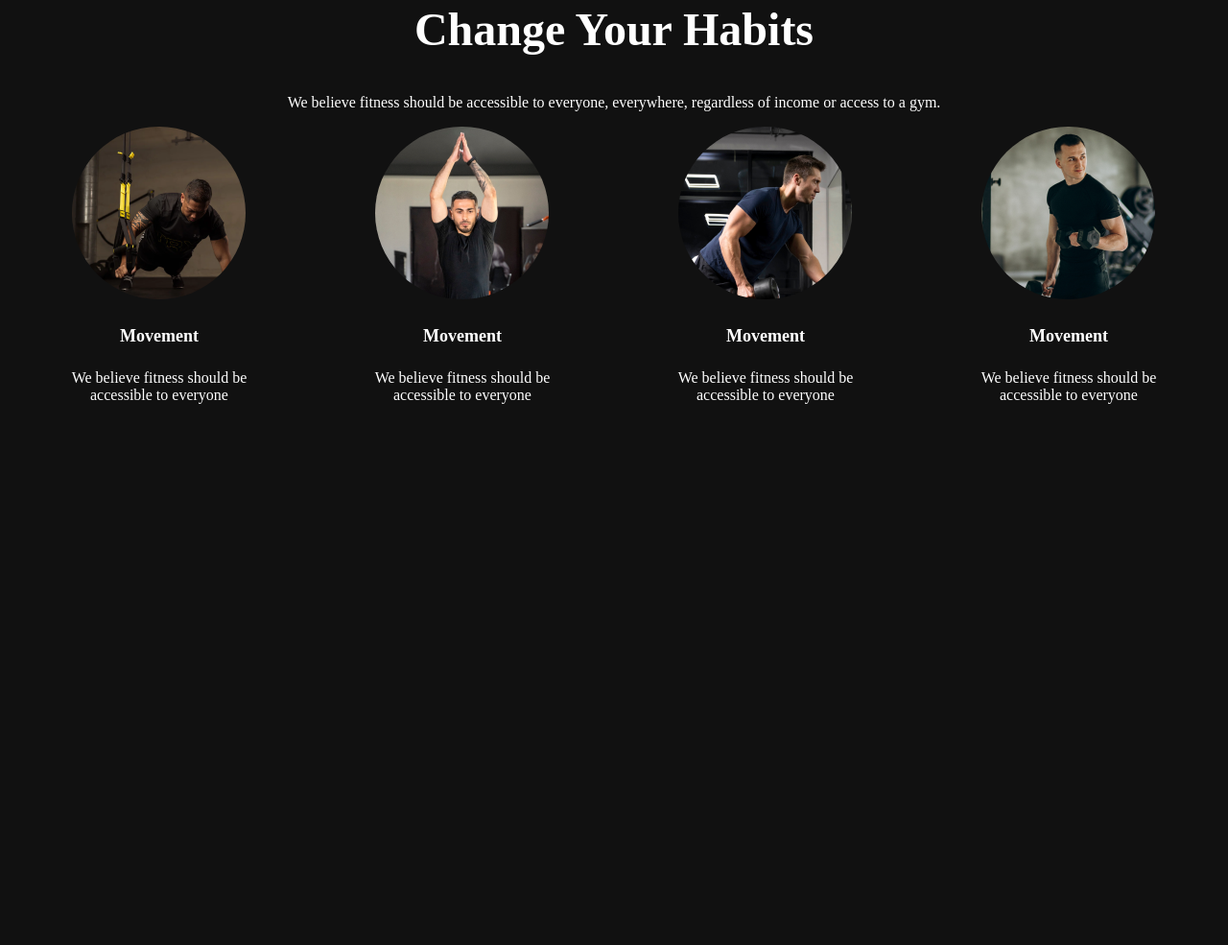
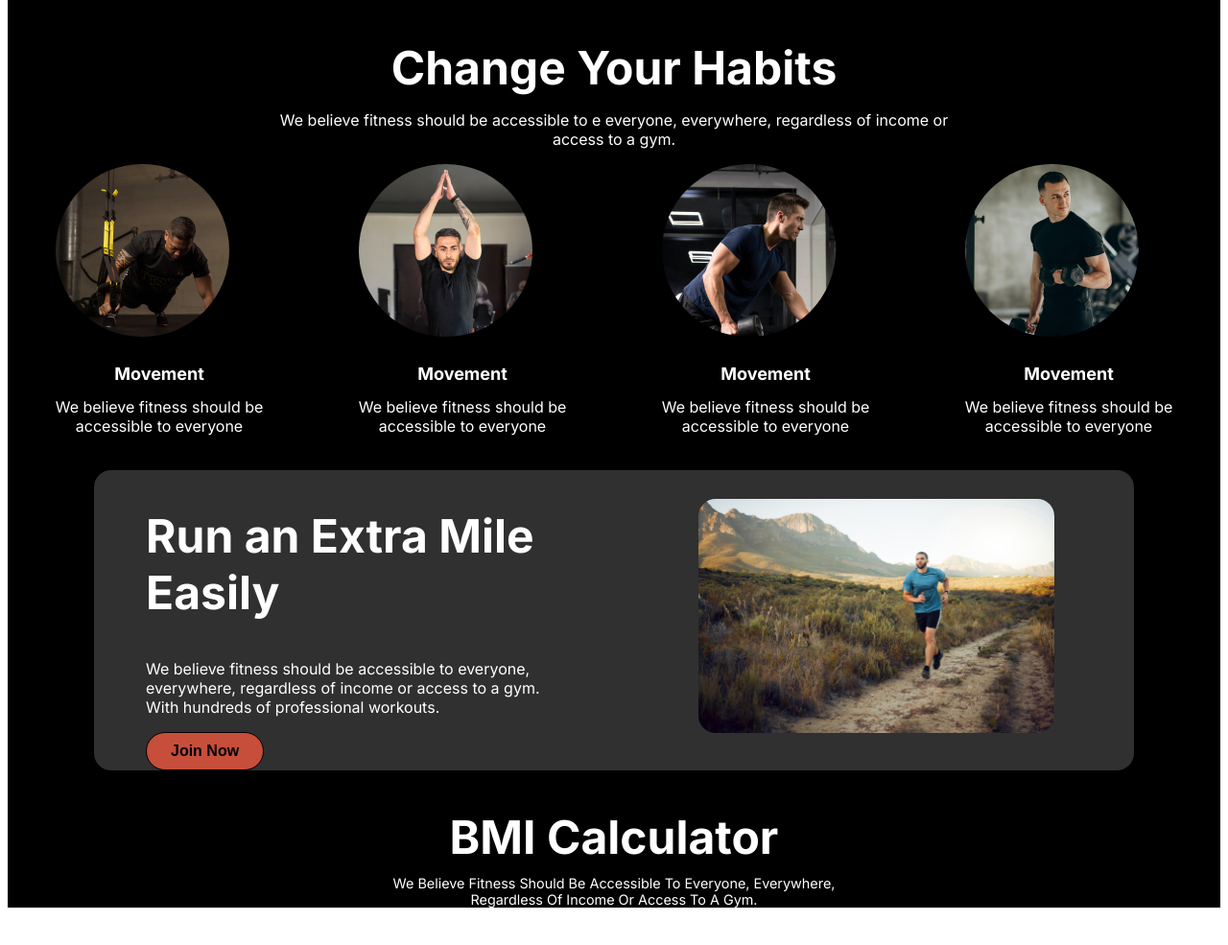
Before and after one commit to sarwarhusain/B10A2-ASS-02, a plain HTML site: page index.html in a window 1280 px wide. Shown: the part 743-1728 px from the top of the page at 96% size. Before the commit the page ends 1188 px from the top, so only its background shows below. Drawn offline with Linux system fonts and the light colour scheme; a web font is replaced by a local one.

Commit message:
added run section

```diff
--- a/Styles/styles.css
+++ b/Styles/styles.css
@@ -1,24 +1,26 @@
+
 @import url('https://fonts.googleapis.com/css2?family=Inter:ital,opsz,wght@0,14..32,100..900;1,14..32,100..900&family=Open+Sans:ital,wght@0,300..800;1,300..800&family=Work+Sans:ital,wght@0,100..900;1,100..900&display=swap');
 
-/* miama font */
-@import url('https://fonts.cdnfonts.com/css/miama');
 
 
-.inter-sans-font> {
+.inter-sans-font {
     font-family: "Inter", sans-serif;
     font-optical-sizing: auto;
     font-weight: 400;
     font-style: normal;
   }
 /* shared styles */
-body{
-    background-color: #111111;
-}
-
 :root{
     --font-size: 0.9rem;
+    --background-color:black;
 }
-
+.inter{
+    color: Inter;
+}
+main{
+    background-color:var(--background-color);
+    margin-top: -4px;
+}
 .display-flex{
     display: flex;
 }
@@ -51,10 +53,13 @@ body{
 
 
 /* navbar styles */
-
+.header{
+    background-color: #1d1b1b;
+}
 .navbar{
     justify-content: space-between;
     align-items: center;
+
 }
 .home-btn{
     /* margin-left:-10px; */
@@ -101,6 +106,7 @@ body{
 }
 .banner-description{
     font-size: 1rem;
+    margin-top: -50px;
 }
 .banner-content img{
     width: 100%;
@@ -150,17 +156,18 @@ body{
 .habits{
     max-width: 1440px;
     margin: 0 auto;
+    padding-top: 40px;
 }
-/*
-.habits-title{
-    font-size: 3rem;
-} */
+
+
 .habits-description{
     --font-size:var(--font-size);
     text-align: center;
+    margin-top: -25px;
 }
-.habit{
+.habit-container{
     display: grid;
+
     grid-template-columns: repeat(4, 1fr);
 }
 .habit-content{
@@ -176,25 +183,68 @@ body{
 .habit-content-img-description{
     --font-size:var(--font-size);
     text-align: center;
+    margin-top: -10px;
 }
+
+/* run styles started*/
+.run-container{
+    margin: 20px 90px ;
+    border-radius: 18px;
+    background-color:rgba(255, 255, 255, 0.189) ;
+}
+.run-content{
+    padding-left:54px;
+}
+.run-description{
+    color: var(--font-size);
+}
+.run-img img{
+   border-radius: 18px;
+   width: 60%;
+   margin: 30px 32px 29px 165px ;
+}
+
+/* bmi style started */
+
+.bmi-top{
+    text-transform:capitalize;
+    text-align: center;
+    margin-left: 384.5px;
+    margin-right: 384.5px;
+    margin-bottom: 88px;
+    /* padding-bottom: 20px; */
+}
+.bmi-top-description{
+    font-size: var(--font-size);
+    margin-top: -30px;
+}
+
 
 /* responsive media query */
 @media screen and (max-width: 576px) {
     .navbar,
     .banner,
-    .habit{
+    .habit,
+    .run-container{
         flex-direction: column;
     }
     .nav-links{
         display: none;
     }
-    .habit{
+    .habit-container{
         display: grid;
         grid-template-columns: repeat(1, 1fr);
     }
-
     .habit-content{
         justify-content: center;
     }
 
+    .run-container{
+        margin: 50px 10px ;
+    }
+    .run-img img{
+        width: 80%;
+        margin-left: 40px;
+     }
+
 }
--- a/index.html
+++ b/index.html
@@ -56,9 +56,9 @@
     <!-- habit started -->
     <section>
         <div class="habits">
-                <h2 class="title text-align text-white">Change Your Habits</h2>
-                <p class="habits-description text-align text-white ">We believe fitness should be accessible to everyone, everywhere, regardless of income or access to a gym.</p>
-                <div class="habit">
+                <h2 class=" title text-align text-white">Change Your Habits</h2>
+                <p class="habits-description text-align text-white ">We believe fitness should be accessible to e everyone, everywhere, regardless of income or <br> access to a gym.</p>
+                <div class="habit-container">
                    <div class="habit-content">
                         <img src="images/image 3.png" alt="">
                         <h4 class="habit-content-img-title text-white">Movement</h4>
@@ -84,12 +84,25 @@
         </div>
     </section>
     <!-- run section started -->
+    <section>
+       <div class="run-container display-flex">
+        <div class="run-content text-white">
+            <h2 class=" title">Run an Extra
+                Mile Easily</h2>
+            <p class="run-description ">We believe fitness should be accessible to everyone, everywhere, regardless of income or access to a gym. With hundreds of professional workouts.</p>
+            <button class="btn-primary">Join Now</button>
+        </div>
+            <div class="run-img">
+                <img src="images/run.jpg" alt="">
+            </div>
+       </div>
 
-    <section >
-        <div>
-
-        </div>
 
     </section>
+    <!-- BMI calculator -->
+     <div class="bmi-top text-white" >
+        <h2 class="title">BMI Calculator</h2>
+        <p class="bmi-top-description">We believe fitness should be accessible to everyone, everywhere, regardless of income or access to a gym.</p>
+     </div>
 </main>
 </html>
```
